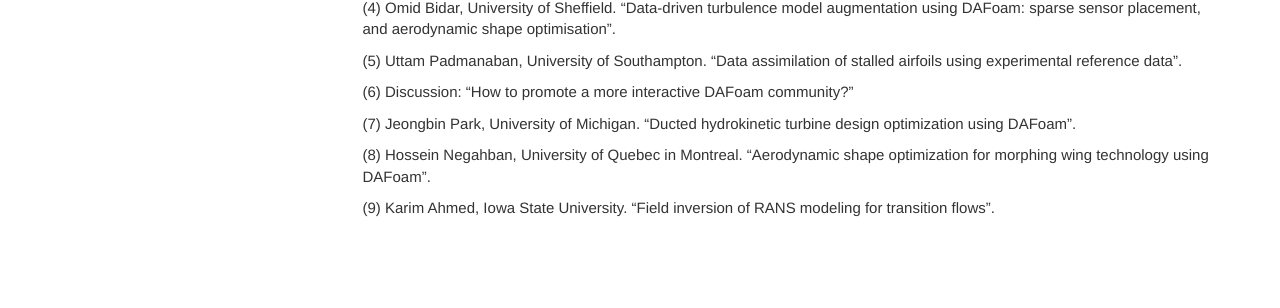
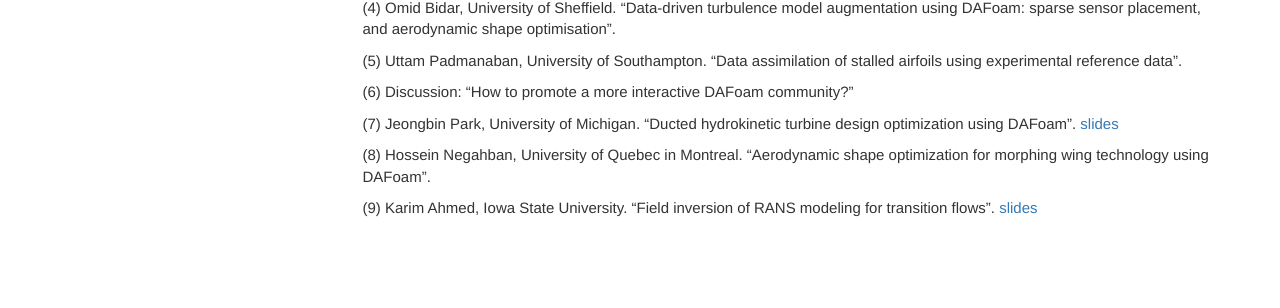
Before and after one commit to DAFoam/DAFoam.github.io, a Jekyll site: the page built from pages/mydoc/mydoc_workshops_2024.md, in a window 1280 px wide and 924 px high. Shown: the part 439-747 px from the top of the window. Built offline with Jekyll 4.4.1, drawn with Linux system fonts in a browser that asks for light colours; comment, search, counter and statistics services are not loaded.

Commit message:
content update

```diff
--- a/pages/mydoc/mydoc_workshops_2024.md
+++ b/pages/mydoc/mydoc_workshops_2024.md
@@ -29,11 +29,11 @@ Presentations:
 
 (6) Discussion: "How to promote a more interactive DAFoam community?"
 
-(7) Jeongbin Park, University of Michigan. "Ducted hydrokinetic turbine design optimization using DAFoam".
+(7) Jeongbin Park, University of Michigan. "Ducted hydrokinetic turbine design optimization using DAFoam". [slides]("{{ site.url }}{{ site.baseurl }}/images/pdfs/DAFoam_Workshop_2024_Presentation_Jeongbin_Park.pdf")
 
 (8) Hossein Negahban, University of Quebec in Montreal. "Aerodynamic shape optimization for morphing wing technology using DAFoam".
 
-(9) Karim Ahmed, Iowa State University. "Field inversion of RANS modeling for transition flows".
+(9) Karim Ahmed, Iowa State University. "Field inversion of RANS modeling for transition flows". [slides]("{{ site.url }}{{ site.baseurl }}/images/pdfs/DAFoam_Workshop_2024_Presentation_Karim_Ahmed.pdf")
 
 
 {% include links.html %}
```
Also changed, not shown: pages/mydoc/mydoc_workshops.md (+1 -1 lines), 2 other files.
